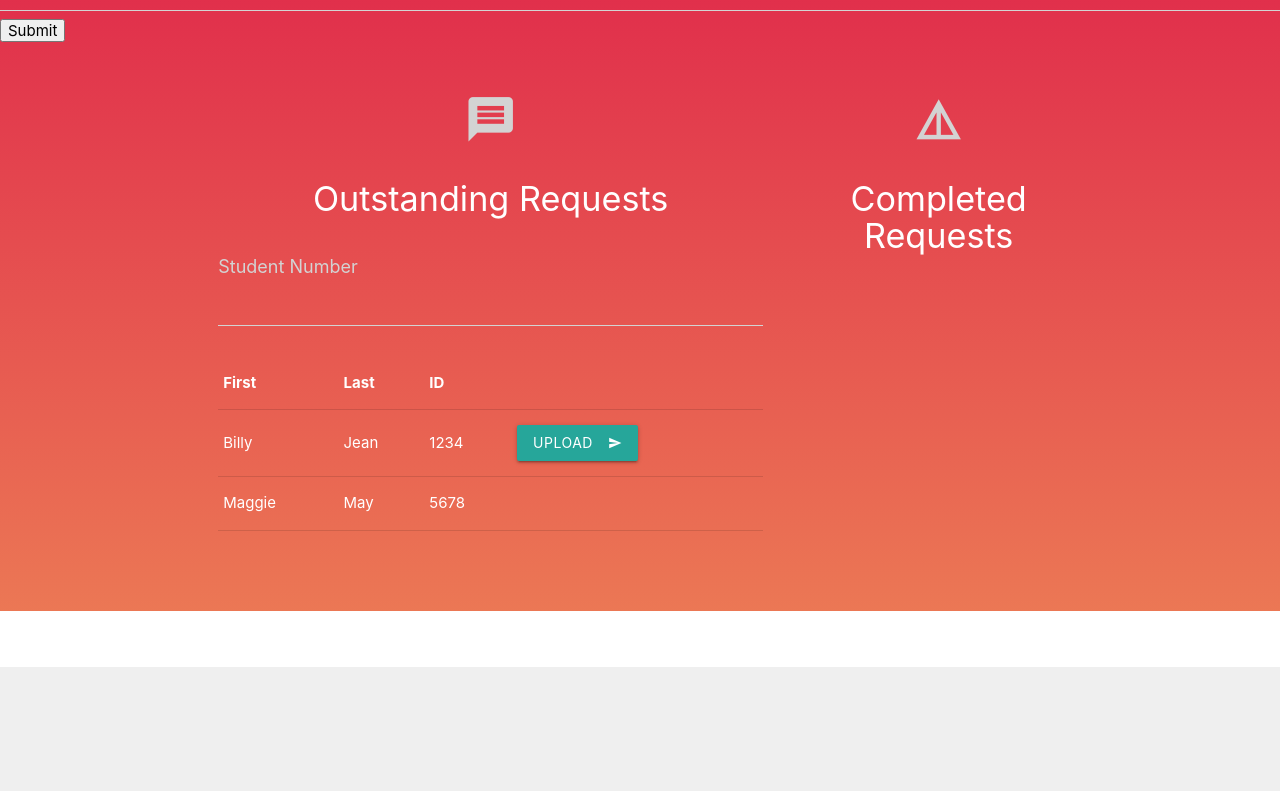
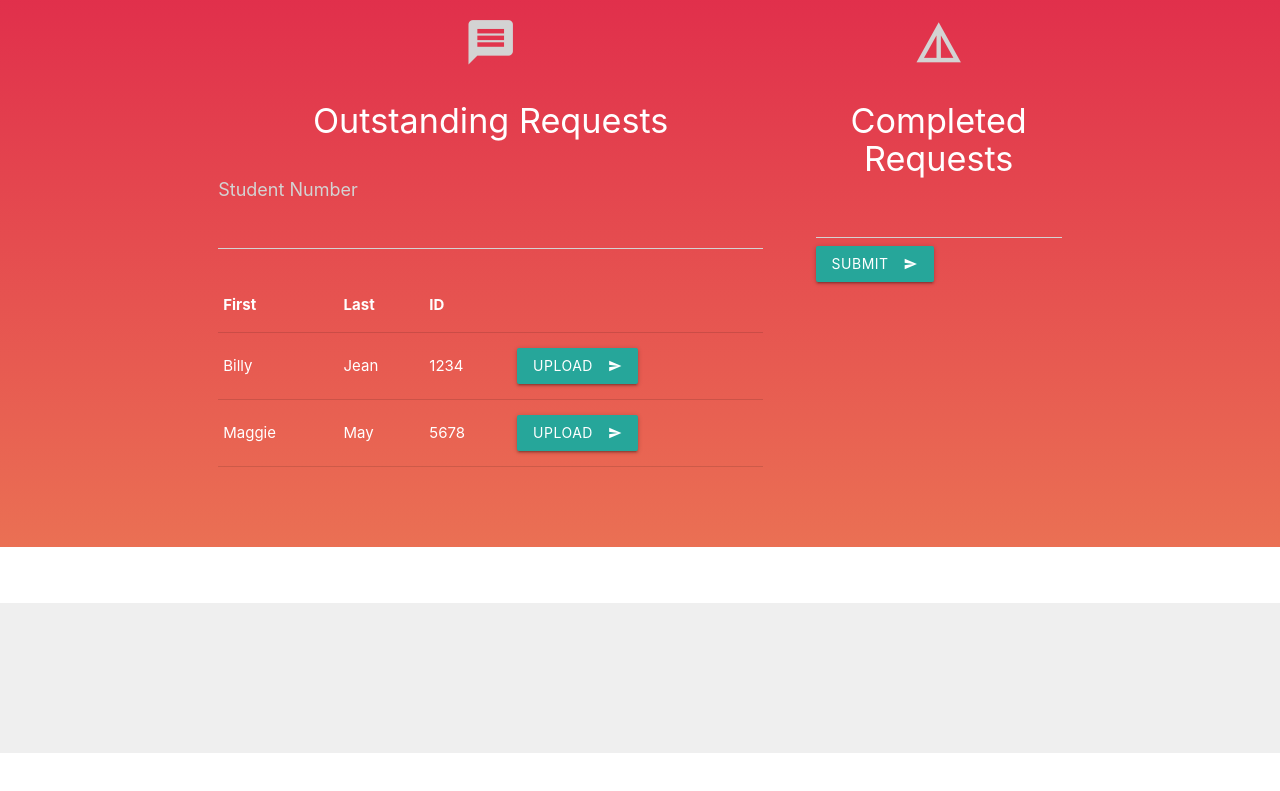
Before and after one commit to lgainsbrook/Transcrypto, a website: page edu-home.html in a window 1280 px wide. Shown: the part 99-890 px from the top of the page. After the commit the page ends 852 px from the top, so only its background shows below. Drawn offline with nearby package versions, Linux system fonts and the light colour scheme.

Commit message:
formatting changes

```diff
--- a/edu-home.html
+++ b/edu-home.html
@@ -26,18 +26,18 @@
 
 
 <!--   SHOW STUDENT   -->
-<div id="student_num">
-</div>
+<!-- <div id="student_num">
+</div> -->
 
 
 
   <!--   SEARCH COMPLETED REQUESTS   -->
-  <div id="query_result"></div>
+  <!-- <div id="query_result"></div>
 
   <form onsubmit="search_completed()">
       <input type="text" id="search_query">
       <input type="submit">
-</form>
+</form> -->
 
 
 
@@ -80,6 +80,8 @@
     <td>Maggie</td>
     <td>May</td>
     <td>5678</td>
+    <td><button id="button" class="btn waves-effect waves-light" type="submit" name="action">Upload<i class="material-icons right">send</i></button>
+    </td>
   </tr>
 </table>
 <!-- <label>University</label><br/>
@@ -102,6 +104,20 @@
             <h4 class="center">Completed Requests</h4>
 
             <p class="light">
+
+
+
+                  <!--   SEARCH COMPLETED REQUESTS   -->
+                  <div id="query_result"></div>
+
+                  <form onsubmit="search_completed()">
+                      <input type="text" id="search_query">
+                     <!-- <input type="submit">-->
+
+                      <button class="btn waves-effect waves-light" type="submit" name="action">Submit
+  <i class="material-icons right">send</i>
+</button>
+                </form>
 
            </p>
           </div>
```
